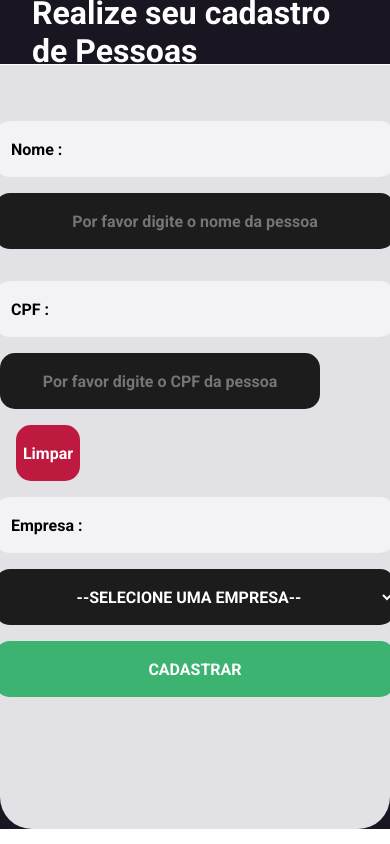
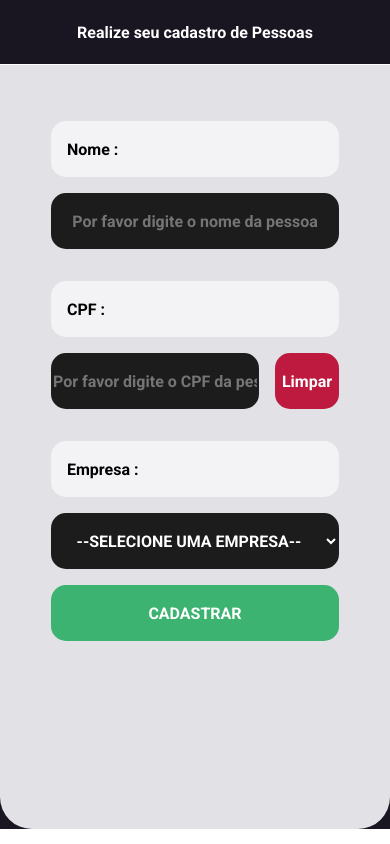
Before and after one commit to carlos0406/formulario-nextjs, a Next.js app: page / in a window 390 px wide. Built offline with nearby package versions, Linux system fonts and the light colour scheme.

Commit message:
update:css responsive

```diff
--- a/styles/Header.module.css
+++ b/styles/Header.module.css
@@ -20,3 +20,12 @@
      width: 100%;
     }
 }
+
+@media (max-width: 400px) {
+    .header{
+     height: 3rem;
+     font-size:1rem;
+     min-width: 100vw;
+     width: 100%;
+    }
+}
--- a/styles/Home.module.css
+++ b/styles/Home.module.css
@@ -174,3 +174,29 @@
   }
 
   }
+
+  @media (max-width: 400px) {
+    .container form input,
+  .container form label,
+  .container form select,
+  .container form button{
+    width:18rem;
+  }
+  .container form span button{
+    width:4rem;
+  }
+  .container form span input{
+    width:13rem;
+  }
+  .container form table  tr td,
+  .container form table  tr th
+  ,.container form table  tr td button{
+    padding:0;
+    font-size: 0.75rem;
+
+  }
+  .container form table tr td button{
+    max-width:4rem;
+  }
+
+  }
```
